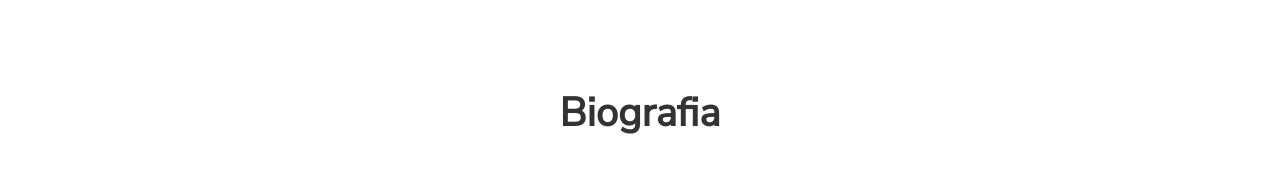
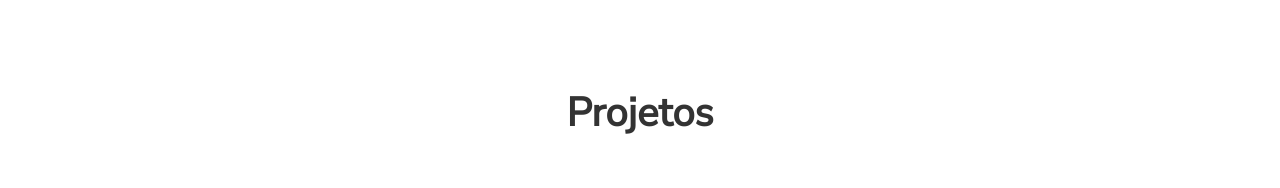
Before and after one commit to alexandresantosal91/alexandresantos, a plain HTML site: page index.html in a window 1280 px wide. Shown: the part 2200-2388 px from the top of the page. Drawn offline with nearby package versions, Linux system fonts and the light colour scheme.

Commit message:
Update index.html

```diff
--- a/index.html
+++ b/index.html
@@ -174,11 +174,11 @@
     </div>
 </section>
 
-<!-- Seção Sobre -->
+<!-- Seção Sobre
 <section id="projetos">
     <!-- Introdução do usuário -->
     <div class="user-details">
-        <h1>Biografia</h1>
+        <h1>Projetos</h1>
         <!--<picture>
             <source
                     type="image/webp"
@@ -194,9 +194,10 @@
                     style="border-radius: 50%"
             />
         </picture>
-        -->
+
     </div>
 </section>
+-->
 
 <footer class="footer">
     <p>&copy; 2023 Alexandre Santos, Todos os direitos reservados.</p>
```
